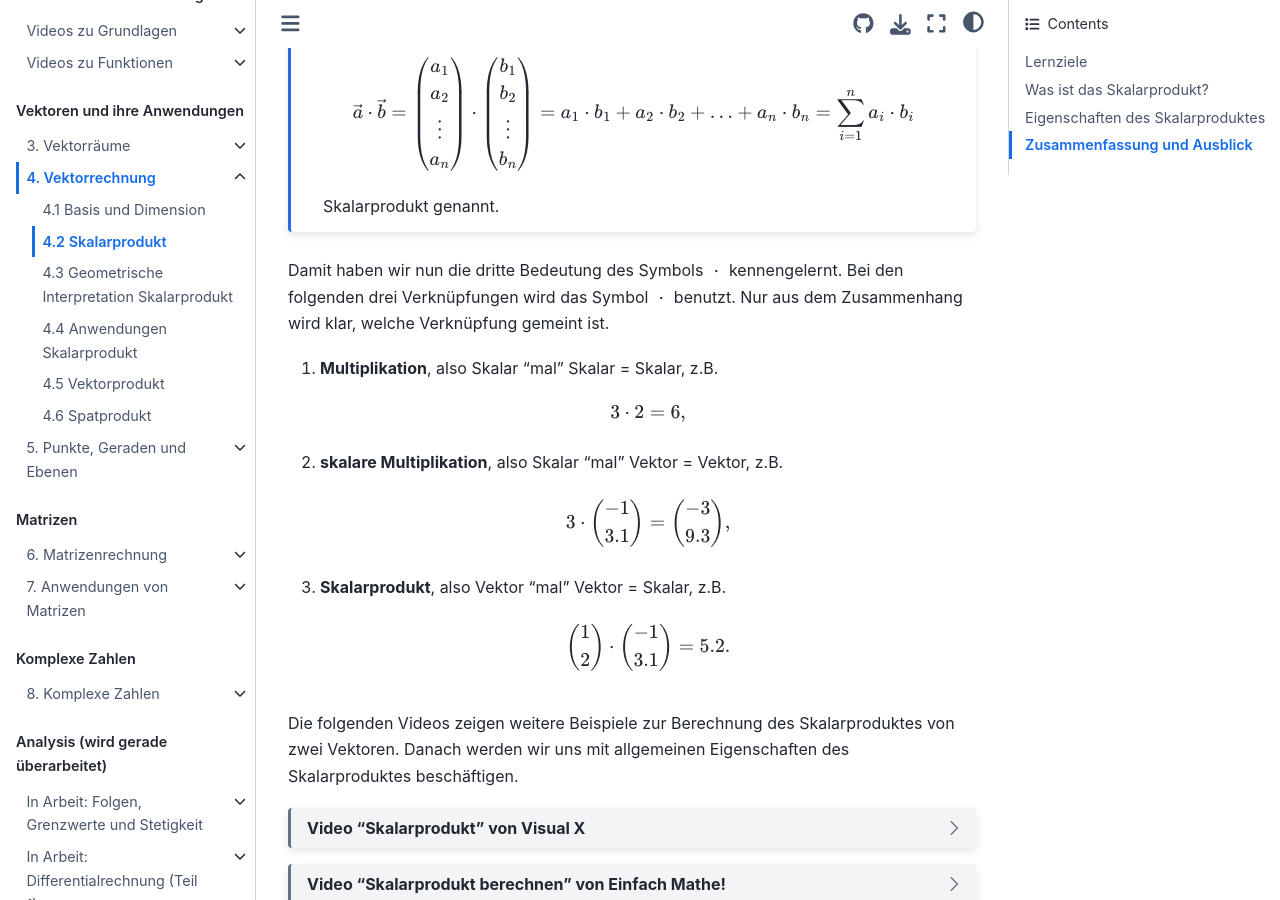
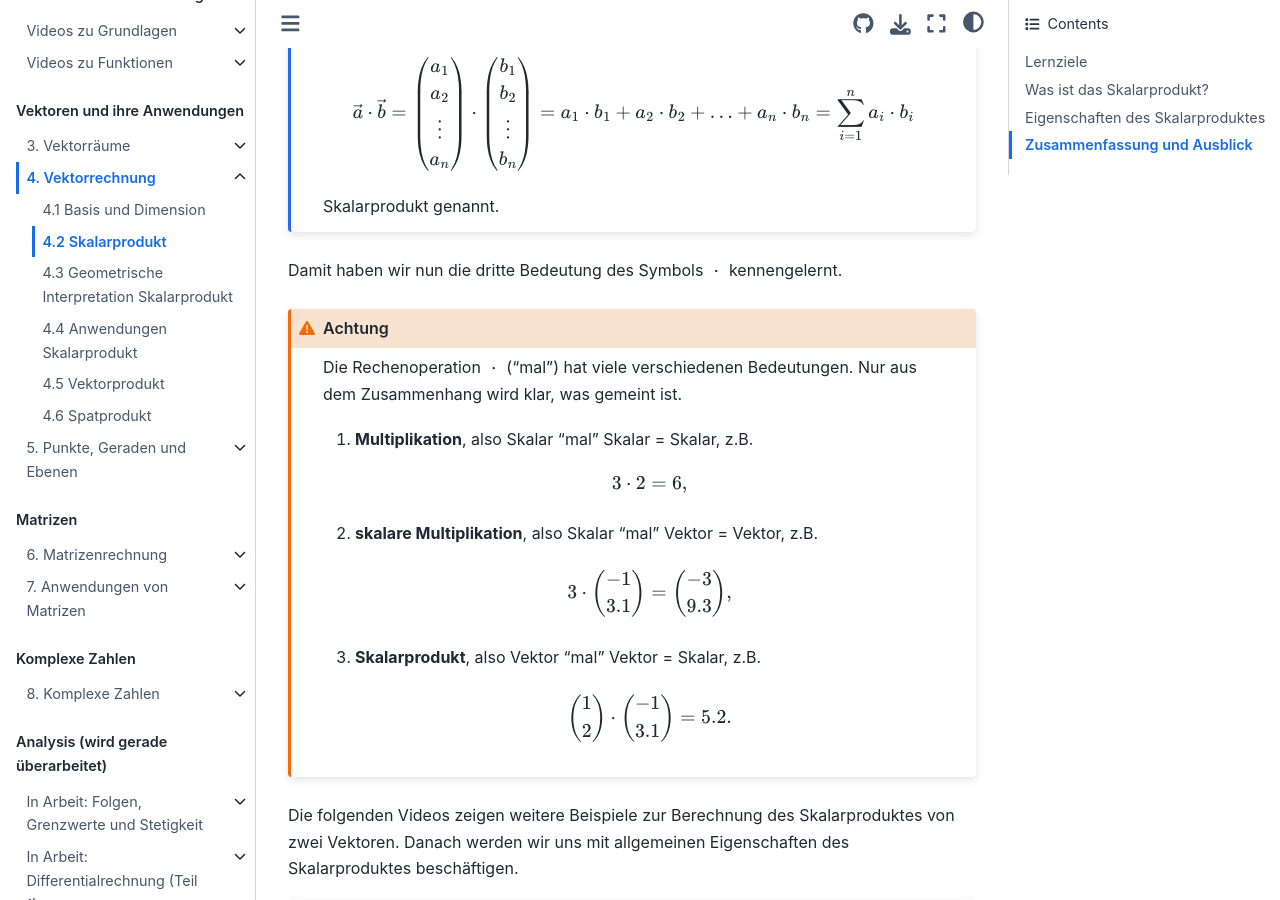
Before and after one commit to s-linden/mathematik-1, a Jupyter Book: the page built from doc/chapter04/sec02.md, in a window 1280 px wide and 900 px high, scrolled down 2786 px. Built offline with Jupyter Book 1.0.4 settings and Sphinx 7.4.7 and the Sphinx Book theme 1.1.4, drawn with Linux system fonts in a browser that asks for light colours.

Commit message:
warning added

````diff
--- a/doc/chapter04/sec02.md
+++ b/doc/chapter04/sec02.md
@@ -101,8 +101,11 @@ Skalarprodukt genannt.
 ```
 
 Damit haben wir nun die dritte Bedeutung des Symbols $\;\cdot\;$ kennengelernt.
-Bei den folgenden drei Verknüpfungen wird das Symbol $\;\cdot\;$ benutzt. Nur
-aus dem Zusammenhang wird klar, welche Verknüpfung gemeint ist.
+
+```{admonition} Achtung
+:class: warning
+Die Rechenoperation $\;\cdot\;$ ("mal") hat viele verschiedenen Bedeutungen. Nur
+aus dem Zusammenhang wird klar, was gemeint ist.
 
 1. **Multiplikation**, also Skalar "mal" Skalar = Skalar, z.B.
 
@@ -116,6 +119,7 @@ aus dem Zusammenhang wird klar, welche Verknüpfung gemeint ist.
 
    $$\begin{pmatrix} 1 \\ 2 \end{pmatrix} \cdot \begin{pmatrix} -1 \\ 3.1
    \end{pmatrix} = 5.2.$$
+```
 
 Die folgenden Videos zeigen weitere Beispiele zur Berechnung des Skalarproduktes
 von zwei Vektoren. Danach werden wir uns mit allgemeinen Eigenschaften des
````
